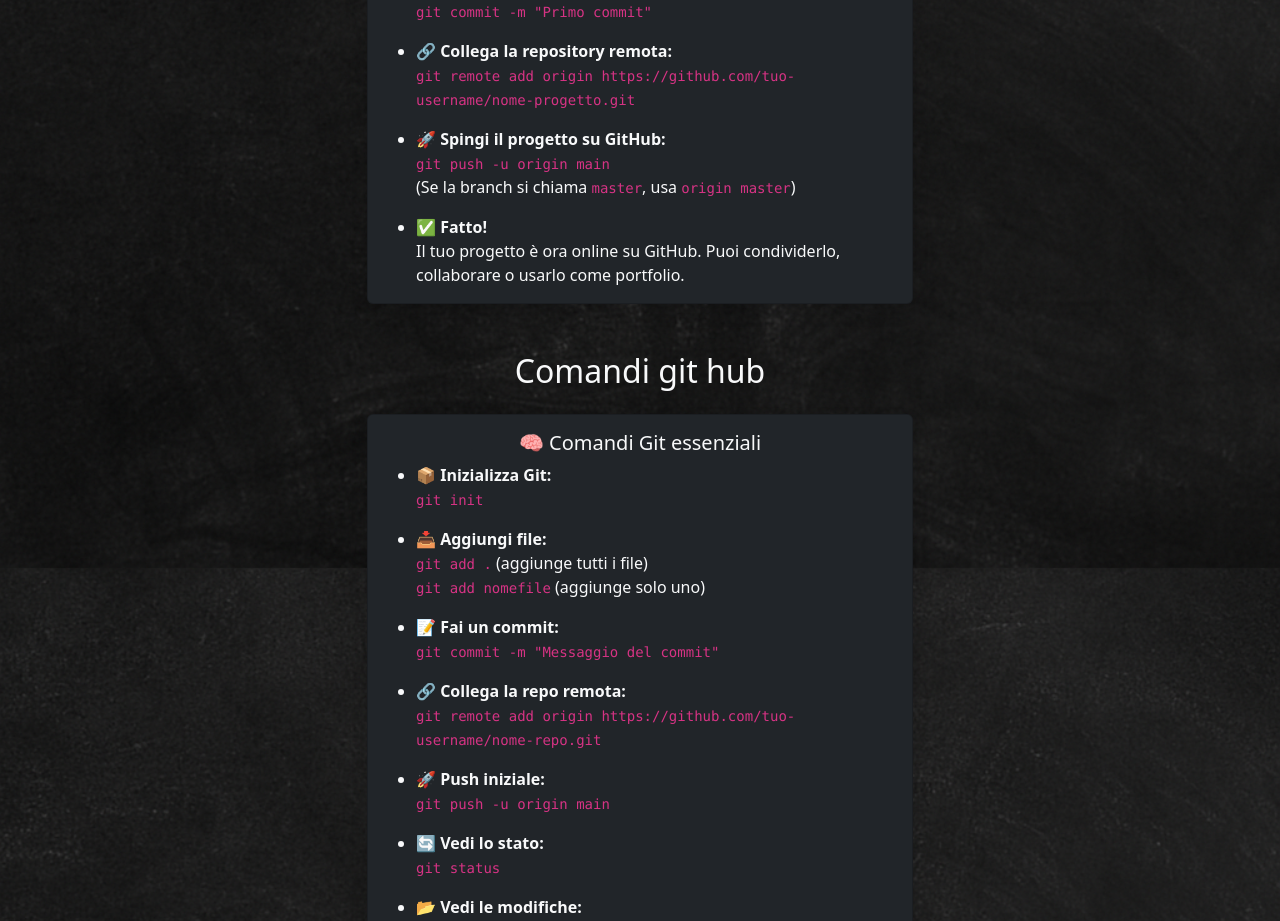
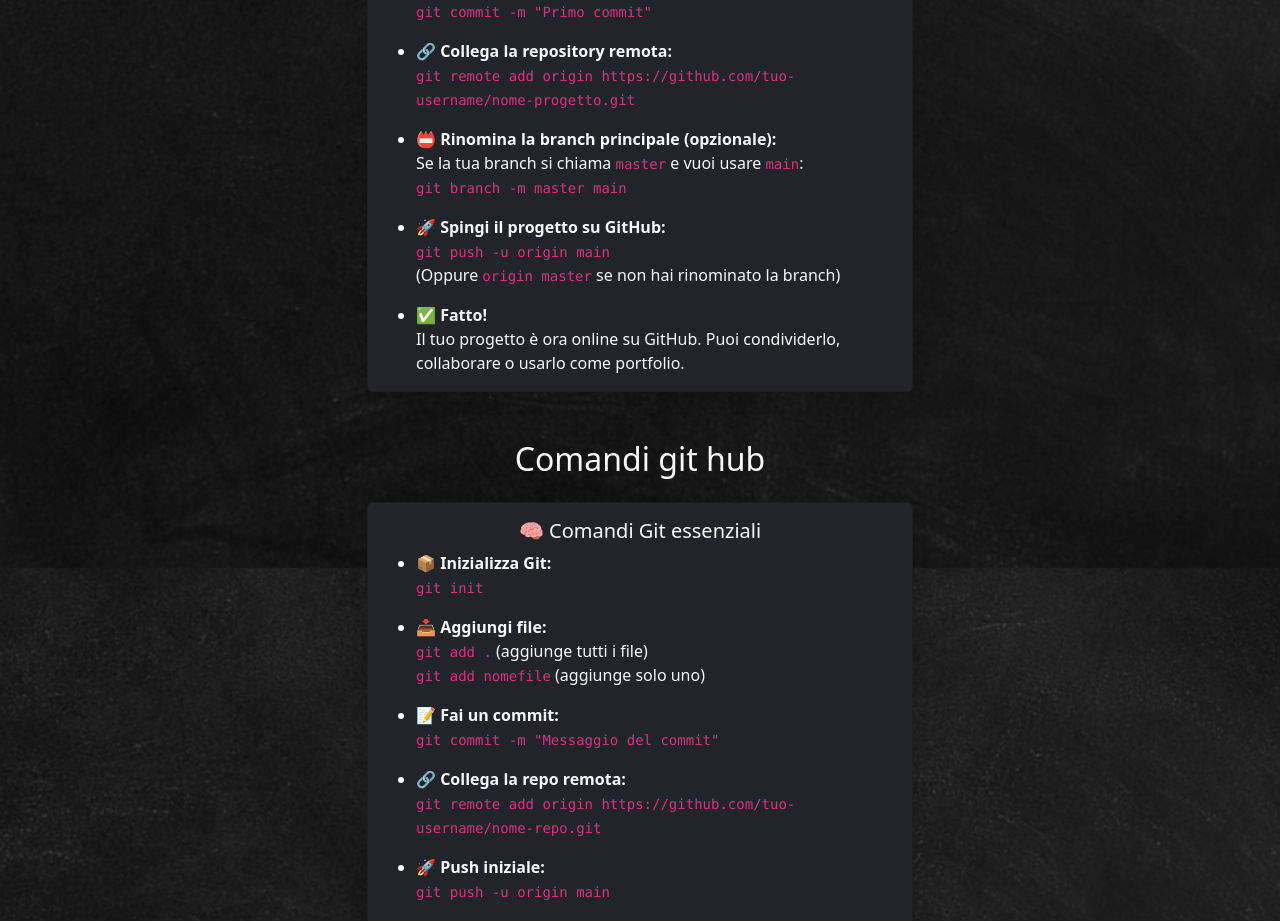
Before and after one commit to 11292-stella/DevGuide, a React (Vite) app: page /creazione in a window 1280 px wide. Shown: the part 2057-2978 px from the top of the page. Built offline with nearby package versions, Linux system fonts and the light colour scheme.

Commit message:
Primo commit

```diff
--- a/src/components/Creazione.jsx
+++ b/src/components/Creazione.jsx
@@ -175,12 +175,22 @@
                       </code>
                     </li>
                     <li className="mt-3">
+                      <strong>
+                        📛 Rinomina la branch principale (opzionale):
+                      </strong>
+                      <br />
+                      Se la tua branch si chiama <code>master</code> e vuoi
+                      usare <code>main</code>:
+                      <br />
+                      <code>git branch -m master main</code>
+                    </li>
+                    <li className="mt-3">
                       <strong>🚀 Spingi il progetto su GitHub:</strong>
                       <br />
                       <code>git push -u origin main</code>
                       <br />
-                      (Se la branch si chiama <code>master</code>, usa{" "}
-                      <code>origin master</code>)
+                      (Oppure <code>origin master</code> se non hai rinominato
+                      la branch)
                     </li>
                     <li className="mt-3">
                       <strong>✅ Fatto!</strong>
@@ -191,6 +201,7 @@
                   </ul>
                 </Card.Body>
               </Card>
+
               <h2 className="mt-5">Comandi git hub</h2>
               <Card bg="dark" text="light" className="mt-4 shadow">
                 <Card.Body>
```
